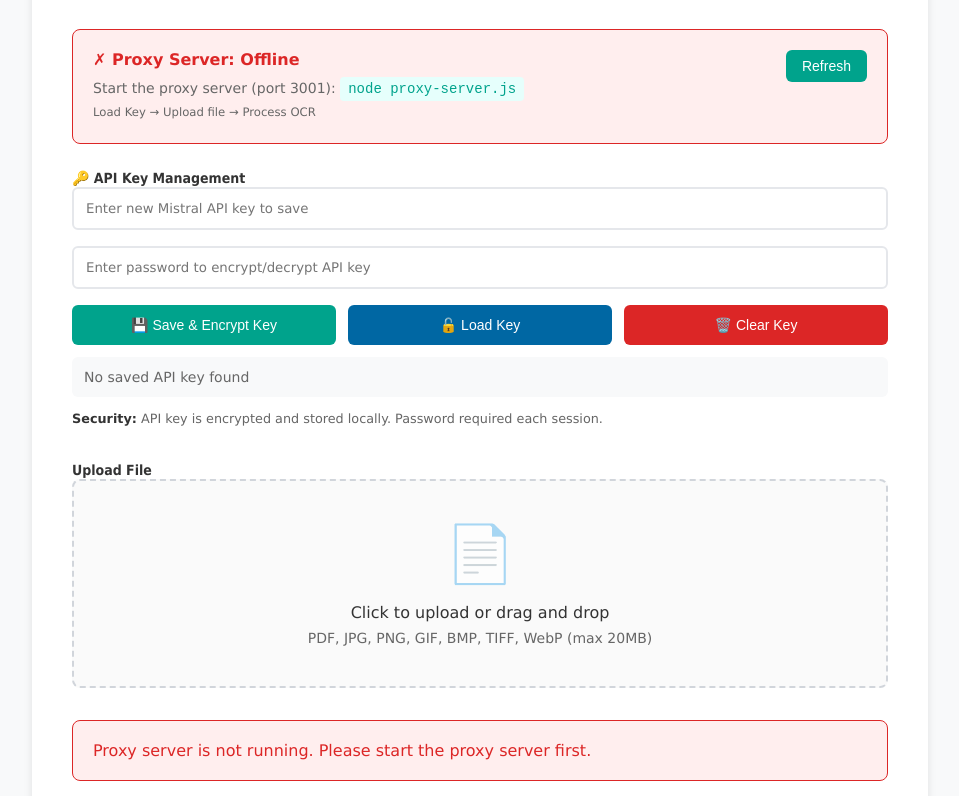
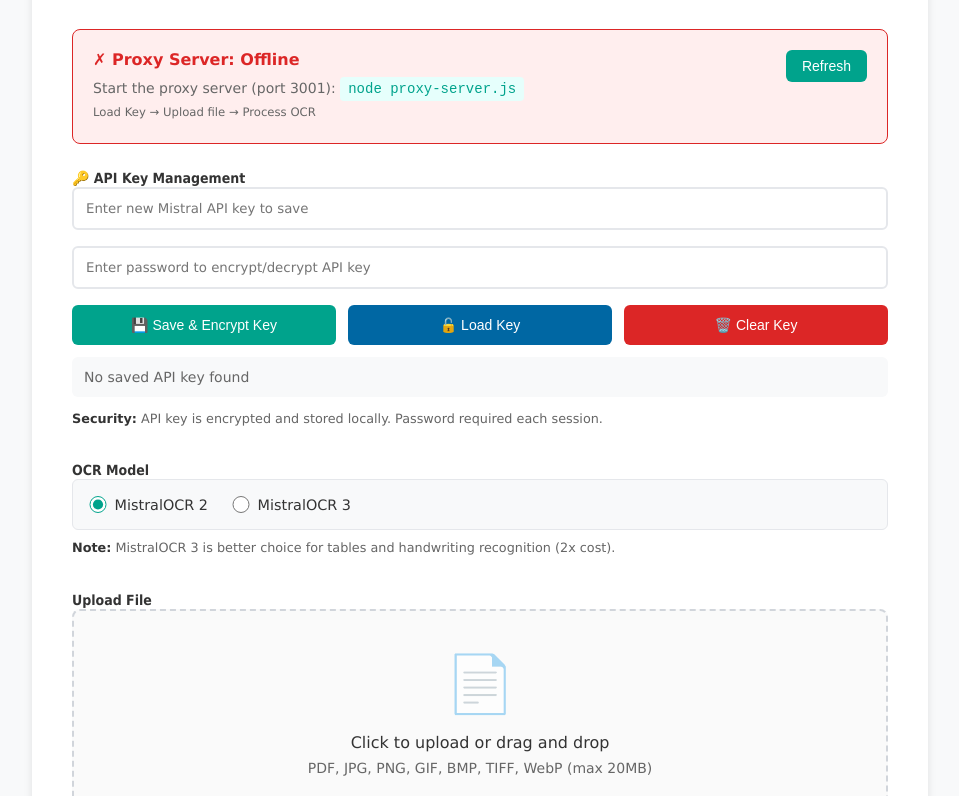
Before and after one commit to PetrAPConsulting/Mistral-OCR, a website: page Mistral_OCR.html in a window 1280 px wide. Shown: the part 301-1097 px from the top of the page, without its empty margins (160-1119 px from the left). Drawn offline with Linux system fonts and the light colour scheme; no server answers; a web font is replaced by a local one.

Commit message:
Implement OCR model selection feature
Added model selection for OCR with radio buttons and updated API request to include selected model.

```diff
--- a/Mistral_OCR.html
+++ b/Mistral_OCR.html
@@ -268,6 +268,37 @@
                     </div>
                 </div>
 
+                <!-- Model Selection -->
+                <div style="margin-bottom: 2rem;">
+                    <label class="section-title">
+                        OCR Model
+                    </label>
+                    <div style="display: flex; gap: 1.5rem; padding: 1rem; background-color: #f8f9fa; border-radius: 6px; border: 1px solid #e5e7eb;">
+                        <label style="display: flex; align-items: center; gap: 0.5rem; cursor: pointer; color: #333333;">
+                            <input
+                                type="radio"
+                                name="ocr-model"
+                                value="mistral-ocr-2505"
+                                checked
+                                style="width: 1.1rem; height: 1.1rem; accent-color: #00A38C; cursor: pointer;"
+                            />
+                            <span style="font-size: 0.9rem;">MistralOCR 2</span>
+                        </label>
+                        <label style="display: flex; align-items: center; gap: 0.5rem; cursor: pointer; color: #333333;">
+                            <input
+                                type="radio"
+                                name="ocr-model"
+                                value="mistral-ocr-latest"
+                                style="width: 1.1rem; height: 1.1rem; accent-color: #00A38C; cursor: pointer;"
+                            />
+                            <span style="font-size: 0.9rem;">MistralOCR 3</span>
+                        </label>
+                    </div>
+                    <div style="margin-top: 0.5rem; font-size: 0.8rem; color: #666666; line-height: 1.5;">
+                        <strong style="color: #333333;">Note:</strong> MistralOCR 3 is better choice for tables and handwriting recognition (2x cost).
+                    </div>
+                </div>
+
                 <!-- File Upload -->
                 <div style="margin-bottom: 2rem;">
                     <label class="section-title">
@@ -400,6 +431,7 @@
         let sessionApiKey = '';
         let ocrResults = null;
         let proxyStatusState = 'unchecked';
+        let selectedModel = 'mistral-ocr-2505';
 
         // Encryption functions
         async function generateKey(password, salt) {
@@ -676,7 +708,8 @@
                     },
                     body: JSON.stringify({
                         fileId: uploadResult.id,
-                        fileType: selectedFile.type
+                        fileType: selectedFile.type,
+                        model: selectedModel
                     })
                 });
 
@@ -877,6 +910,13 @@
         loadKeyBtn.addEventListener('click', loadApiKey);
         clearKeyBtn.addEventListener('click', clearApiKey);
 
+        // Model selection listeners
+        document.querySelectorAll('input[name="ocr-model"]').forEach(radio => {
+            radio.addEventListener('change', (e) => {
+                selectedModel = e.target.value;
+            });
+        });
+
         // Allow Enter key for password/API key
         passwordInput.addEventListener('keydown', (e) => {
             if (e.key === 'Enter') {
```
